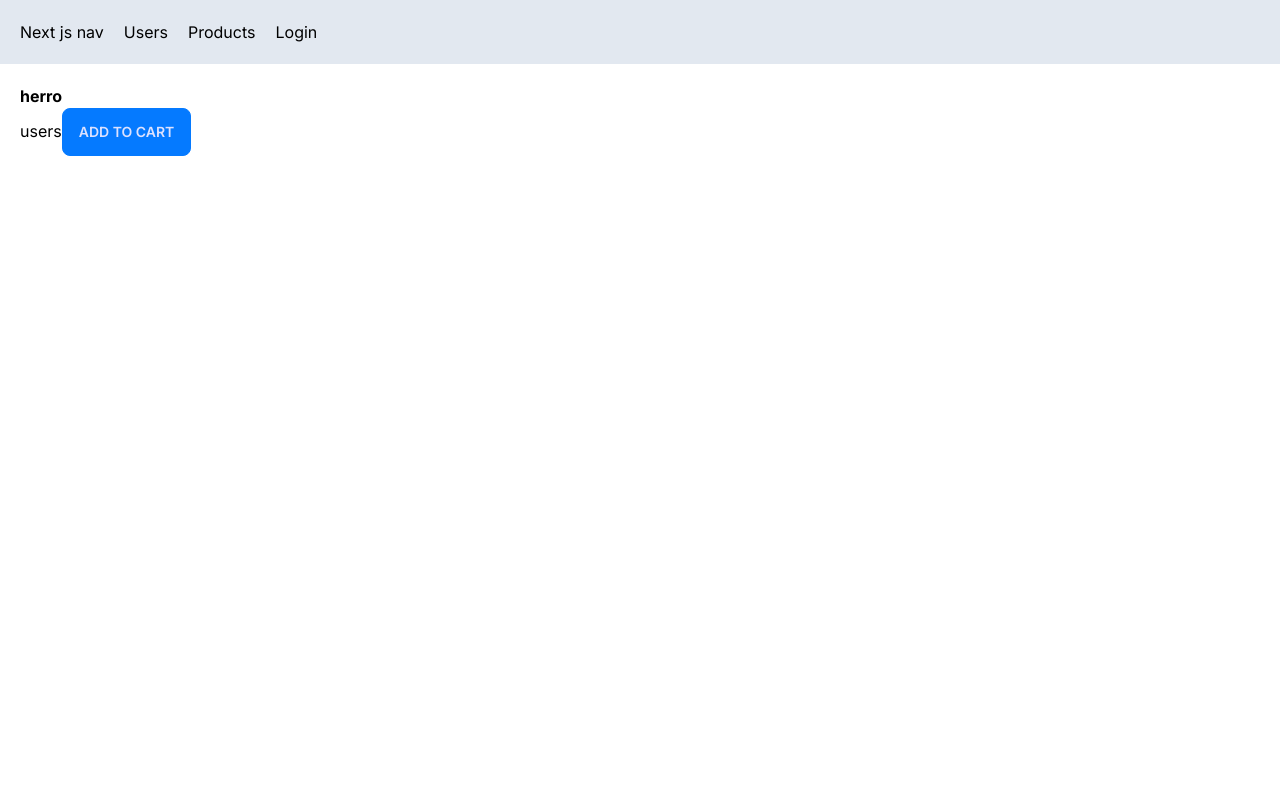
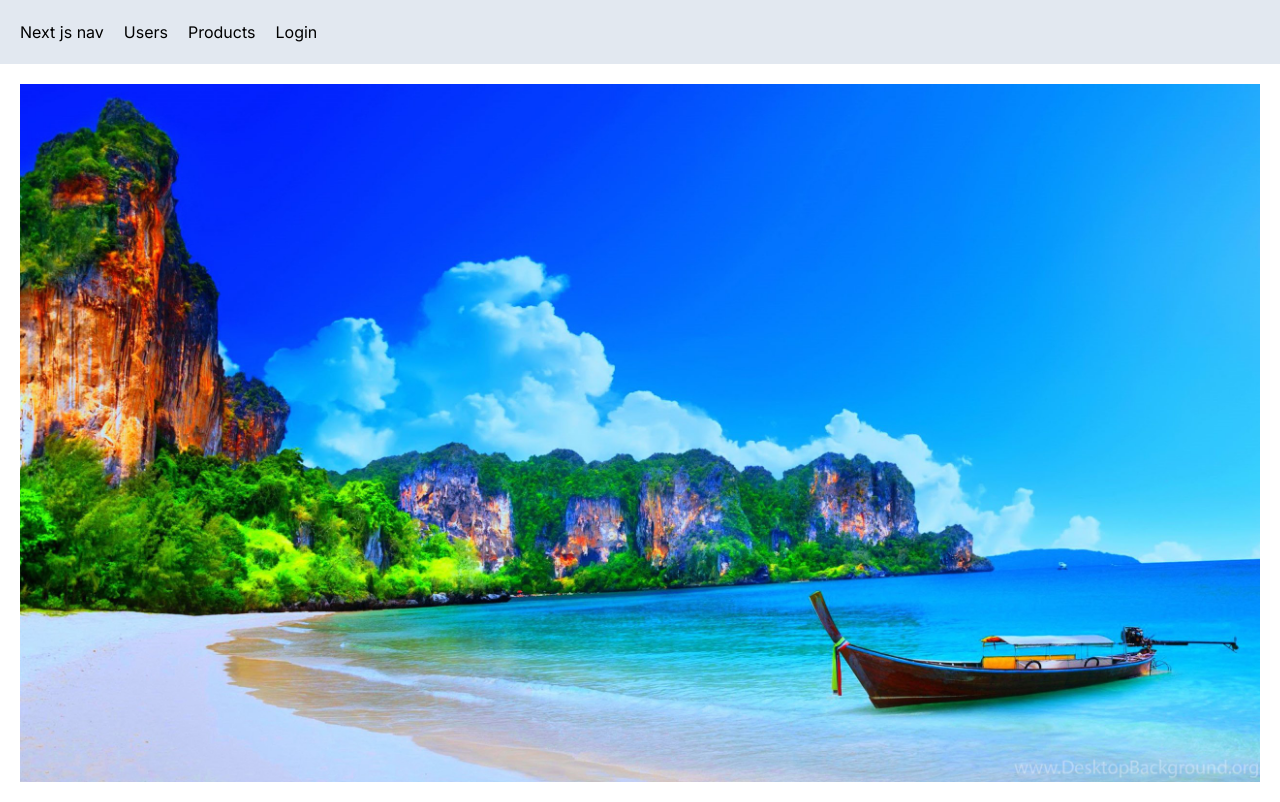
Before and after one commit to codecamp-prem/nextjs-refresher, a Next.js app: page / in a window 1280 px wide. Built offline with nearby package versions, Linux system fonts and the light colour scheme; no server answers.

Commit message:
optimizing local image auto by next

```diff
--- a/app/page.tsx
+++ b/app/page.tsx
@@ -1,16 +1,10 @@
+import house from "@/public/images/hilly-island.jpeg"; // next js auto optimise huge image into like .webp forma
 import Image from "next/image";
-import Link from "next/link";
-import ProductCard from "./components/ProductCard";
-import { getServerSession } from "next-auth";
-import { authOptions } from "./api/auth/[...nextauth]/route";
 
 export default async function Home() {
-  const session = await getServerSession(authOptions);
   return (
     <main>
-      <h1>herro {session && <span>{session.user!.name}</span>}</h1>
-      <Link href="/users">users</Link>
-      <ProductCard />
+      <Image src={house} alt="Main Home" />
     </main>
   );
 }
```
Also changed, not shown: public/images/beach-house.jpeg (added), public/images/hilly-island.jpeg (added).
